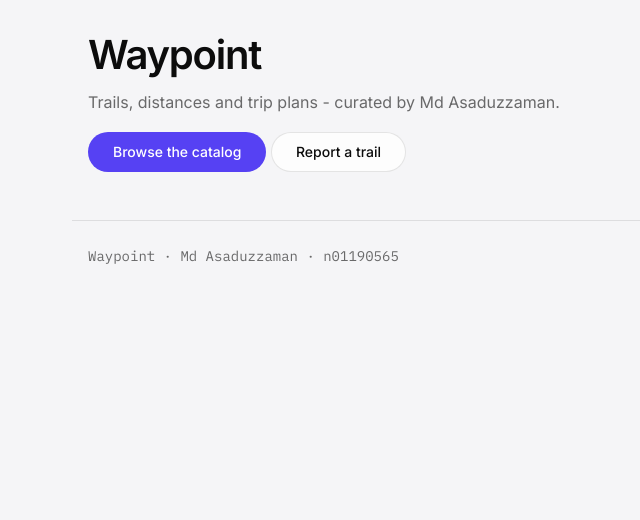
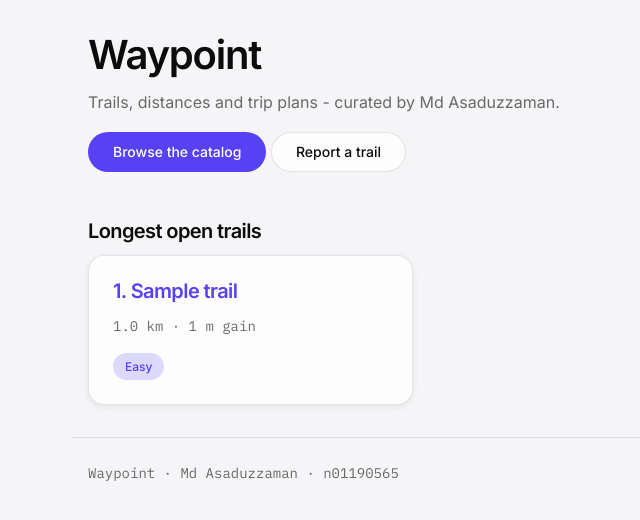
Before and after one commit to asadaiub/waypoint, a Django app: page / in a window 1280 px wide. Shown: the part 69-589 px from the top of the page, without its empty margins (48-688 px from the left). Run offline with Django 4.2, Linux system fonts and the light colour scheme; tables that the repository leaves empty hold one stand-in row (values such as "Sample post").

Commit message:
week 12: the Trail class becomes a model
- startapp trails, registered in INSTALLED_APPS
- Trail model mirrors the domain fields, difficulty choices imported
  from waypoint_core so the two halves cannot drift
- TrailAdmin with list_display, list_filter and search_fields
- catalog queries open trails ordered by distance, rendering through the
  Week 11 template unchanged
- detail page reuses the engine's estimated_time() and packing_list()

```diff
--- a/templates/catalog.html
+++ b/templates/catalog.html
@@ -2,7 +2,7 @@
 {% block title %}Trail catalog - Waypoint{% endblock %}
 {% block content %}
   <h1>Trail catalog</h1>
-  <p class="muted">Every trail we know about.</p>
+  <p class="muted">Every open trail, shortest first.</p>
 
   <table class="table">
     <thead>
@@ -12,7 +12,7 @@
       {% for trail in trails %}
         <tr>
           <td class="num">{{ forloop.counter }}</td>
-          <td>{{ trail.name }}</td>
+          <td><a href="{% url 'trails:detail' trail.id %}">{{ trail.name }}</a></td>
           <td class="num">{{ trail.distance_km|floatformat:1 }} km</td>
           <td class="num">{{ trail.elevation_gain }} m</td>
           <td>
@@ -26,7 +26,7 @@
           </td>
         </tr>
       {% empty %}
-        <tr><td colspan="5" class="muted">No trails yet.</td></tr>
+        <tr><td colspan="5" class="muted">No trails yet. Add some in the admin.</td></tr>
       {% endfor %}
     </tbody>
   </table>
--- a/templates/home.html
+++ b/templates/home.html
@@ -4,7 +4,20 @@
   <h1>Waypoint</h1>
   <p class="muted">Trails, distances and trip plans - curated by {{ greeting }}.</p>
   <p>
-    <a class="btn" href="{% url 'catalog' %}">Browse the catalog</a>
+    <a class="btn" href="{% url 'trails:catalog' %}">Browse the catalog</a>
     <a class="btn btn--ghost" href="{% url 'report' %}">Report a trail</a>
   </p>
+
+  {% if longest %}
+    <h2 style="margin-top:var(--s7)">Longest open trails</h2>
+    <div class="grid">
+      {% for trail in longest %}
+        <div class="card">
+          <h2><a href="{% url 'trails:detail' trail.id %}">{{ forloop.counter }}. {{ trail.name }}</a></h2>
+          <p class="num muted">{{ trail.distance_km|floatformat:1 }} km &middot; {{ trail.elevation_gain }} m gain</p>
+          <span class="badge badge--moderate">{{ trail.difficulty|title }}</span>
+        </div>
+      {% endfor %}
+    </div>
+  {% endif %}
 {% endblock %}
--- a/templates/partials/navbar.html
+++ b/templates/partials/navbar.html
@@ -8,7 +8,7 @@
       <span class="logo__id">n01190565</span>
     </span>
   </a>
-  <a href="{% url 'catalog' %}">Catalog</a>
+  <a href="{% url 'trails:catalog' %}">Catalog</a>
   <a href="{% url 'search' %}">Search</a>
   <a href="{% url 'report' %}">Report a trail</a>
 </nav>
--- a/templates/thanks.html
+++ b/templates/thanks.html
@@ -7,7 +7,7 @@
     We read every one.
   </p>
   <p>
-    <a class="btn" href="{% url 'catalog' %}">Back to the catalog</a>
+    <a class="btn" href="{% url 'trails:catalog' %}">Back to the catalog</a>
     <a class="btn btn--ghost" href="{% url 'report' %}">Report another</a>
   </p>
 {% endblock %}
--- /dev/null
+++ b/trails/apps.py
@@ -0,0 +1,6 @@
+from django.apps import AppConfig
+
+
+class TrailsConfig(AppConfig):
+    default_auto_field = "django.db.models.BigAutoField"
+    name = "trails"
--- /dev/null
+++ b/trails/models.py
@@ -0,0 +1,39 @@
+"""The Week 7 Trail class, now persistent."""
+
+from django.db import models
+
+from waypoint_core import DIFFICULTIES, DayHike, Distance
+
+
+class Trail(models.Model):
+    """Mirrors the domain Trail's fields, with the same allowed difficulties."""
+
+    DIFFICULTY_CHOICES = [(value, value.title()) for value in DIFFICULTIES]
+
+    name = models.CharField(max_length=120)
+    distance_km = models.DecimalField(max_digits=5, decimal_places=1)
+    elevation_gain = models.IntegerField(default=0, help_text="metres of ascent")
+    difficulty = models.CharField(max_length=10, choices=DIFFICULTY_CHOICES, default="easy")
+    is_open = models.BooleanField(default=True)
+    added = models.DateTimeField(auto_now_add=True)
+
+    class Meta:
+        ordering = ["distance_km"]
+
+    def __str__(self):
+        return self.name
+
+    # -- the bridge back to the domain engine ------------------------
+    def as_domain(self):
+        """Rebuild this row as a Week 8 domain object."""
+        return DayHike(
+            trail_id=str(self.pk),
+            name=self.name,
+            distance=Distance(float(self.distance_km), "km"),
+            elevation_gain_m=self.elevation_gain,
+            difficulty=self.difficulty,
+        )
+
+    def estimated_time(self):
+        """Hours on foot, computed by the engine rather than the web layer."""
+        return self.as_domain().estimated_time()
--- /dev/null
+++ b/trails/urls.py
@@ -0,0 +1,10 @@
+from django.urls import path
+
+from . import views
+
+app_name = "trails"
+
+urlpatterns = [
+    path("", views.catalog, name="catalog"),
+    path("<int:trail_id>/", views.detail, name="detail"),
+]
--- a/waypoint/settings.py
+++ b/waypoint/settings.py
@@ -31,6 +31,7 @@ ALLOWED_HOSTS = []
 # Application definition
 
 INSTALLED_APPS = [
+    'trails.apps.TrailsConfig',
     "django.contrib.admin",
     "django.contrib.auth",
     "django.contrib.contenttypes",
--- a/waypoint/urls.py
+++ b/waypoint/urls.py
@@ -1,5 +1,5 @@
 from django.contrib import admin
-from django.urls import path
+from django.urls import include, path
 
 from . import views
 
@@ -8,5 +8,5 @@ urlpatterns = [
     path("", views.home, name="home"),
     path("report/", views.report, name="report"),
     path("search/", views.search, name="search"),
-    path("catalog/", views.catalog, name="catalog"),
+    path("trails/", include("trails.urls")),
 ]
--- a/waypoint/views.py
+++ b/waypoint/views.py
@@ -1,12 +1,15 @@
 """Site-wide pages: the homepage, the trail report form, and search."""
 
 from django.shortcuts import render
+
+from trails.models import Trail
 
 SITE_OWNER = "Md Asaduzzaman"
 
 
 def home(request):
-    return render(request, "home.html", {"greeting": SITE_OWNER})
+    longest = Trail.objects.filter(is_open=True).order_by("-distance_km")[:3]
+    return render(request, "home.html", {"greeting": SITE_OWNER, "longest": longest})
 
 
 def report(request):
@@ -32,20 +35,7 @@ def report(request):
 def search(request):
     """Reads the query safely -- a bare /search/ must not error."""
     query = request.GET.get("q", "")
-    return render(request, "search.html", {"query": query})
-
-
-CATALOG = [
-    {"name": "Orchard Trail",     "distance_km": 3.2,  "elevation_gain": 45,   "difficulty": "easy",     "is_open": True},
-    {"name": "Cedar Springs",     "distance_km": 5.0,  "elevation_gain": 90,   "difficulty": "easy",     "is_open": True},
-    {"name": "Devil's Glen",      "distance_km": 8.1,  "elevation_gain": 310,  "difficulty": "expert",   "is_open": True},
-    {"name": "Mizzy Lake",        "distance_km": 10.8, "elevation_gain": 220,  "difficulty": "moderate", "is_open": True},
-    {"name": "Bruce Peak Loop",   "distance_km": 12.4, "elevation_gain": 480,  "difficulty": "moderate", "is_open": True},
-    {"name": "Highland Traverse", "distance_km": 41.0, "elevation_gain": 1250, "difficulty": "expert",   "is_open": True},
-    {"name": "Beaver Pond Spur",  "distance_km": 2.1,  "elevation_gain": 30,   "difficulty": "easy",     "is_open": False},
-]
-
-
-def catalog(request):
-    """Renders from a plain list for now; Week 12 swaps in the database."""
-    return render(request, "catalog.html", {"trails": CATALOG})
+    results = Trail.objects.none()
+    if query:
+        results = Trail.objects.filter(is_open=True, name__icontains=query)
+    return render(request, "search.html", {"query": query, "results": results})
```
Also changed, not shown: templates/detail.html (added, +34 -0 lines), templates/search.html (+10 -1 lines), trails/admin.py (added, +11 -0 lines), trails/views.py (added, +20 -0 lines), trails/__init__.py (added), trails/migrations/0001_initial.py (added), trails/migrations/__init__.py (added).
